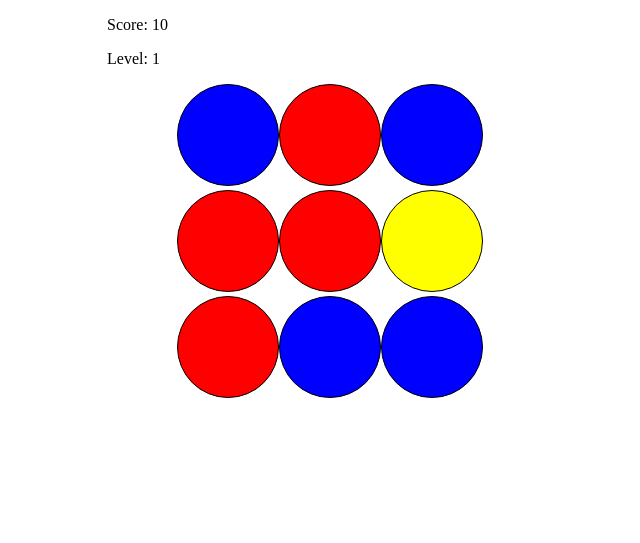
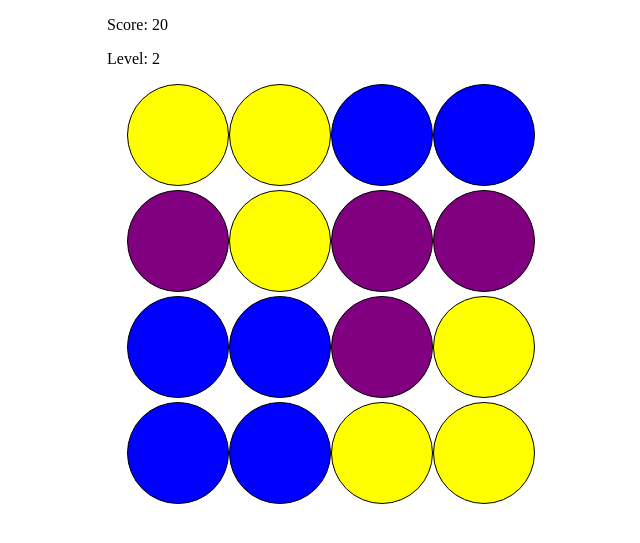
Before and after one commit to bedeviere/gem-match-game, a PHP site: page / in a window 1280 px wide. Shown: the top 543 px of the page, without its empty margins (308-948 px from the left). Run offline with PHP 8.4, Linux system fonts and the light colour scheme; some libraries are stand-ins or nearby versions.

Commit message:
4x4 grid almost working - doesn't drop columns down after removing rows

```diff
--- a/css/style.css
+++ b/css/style.css
@@ -34,6 +34,12 @@ ul li {
 .purple {
   background-color: purple;
 }
+.orange {
+  background-color: orange;
+}
+.black {
+  background-color: black;
+}
 .selected {
   border: 5px solid black;
 }
--- a/js/app.js
+++ b/js/app.js
@@ -5,7 +5,6 @@ game = {
     this.grid =[];
     this.choice = "";
 
-    console.log(this.currentLevel);
     if (this.currentLevel === 1){
       this.numCells = 9;
       this.colors = ["yellow","blue","red"];
@@ -19,10 +18,9 @@ game = {
       this.choice = this.colors[randCol];
       this.grid.push(this.colors[randCol]);
     }
-    console.log(this.grid);
   },
   init: function() {
-    this.currentLevel = 1;
+    this.currentLevel = 2;
     this.$levelDisplay = $('#level').text(this.currentLevel);
     $('#board').addClass("level"+this.currentLevel);
 
@@ -74,13 +72,22 @@ game = {
       this.b = e;
 
       // check valid selection
+      if (this.currentLevel === 1){
         if (this.bIndex === this.aIndex + 3 || this.bIndex === this.aIndex -3 || this.bIndex === this.aIndex-1 || this.bIndex === this.aIndex + 1)
-      // and move will result in row of 3
         {
           this.updateGridDisplay();
         }
         else {
           console.log("NO MOVE");
+        }
+      } else if (this.currentLevel === 2){
+        if (this.bIndex === this.aIndex + 4 || this.bIndex === this.aIndex -4 || this.bIndex === this.aIndex-1 || this.bIndex === this.aIndex + 1)
+        {
+          this.updateGridDisplay();
+        }
+        else {
+          console.log("NO MOVE");
+        }
       }
       this.clickCounter = 0;
     }
@@ -99,179 +106,402 @@ game = {
     this.row3 = this.grid.slice(6,9);
     this.checkRowsForWin();
   },
-  checkRowsForWin: function() {
-    var numRows= 0;
-    var numCols = 0;
-    var rowsToCheck = [];
-    var colors;
+  randCol: function(){
+    var colors = [];
 
     if (this.currentLevel === 1) {
-      this.row1 = this.grid.slice(0,3); // for use when re-running check
-      this.row2 = this.grid.slice(3,6);
-      this.row3 = this.grid.slice(6,9);
-      numRows = 3;
-      numCols = 2;
-      rowsToCheck = [this.row1,this.row2,this.row3];
       colors = ["yellow","blue","red"];
     } else if (this.currentLevel === 2){
+      colors = ["yellow","blue","red","purple"];
+    }
+
+    var randNum = [Math.floor(Math.random() * colors.length)];
+    var choice = colors[randNum];
+    return choice;
+  },
+  checkRowsForWin: function() {
+
+    // ---------------- START: LEVEL 1 - WORKING ----------------
+    // var numRows= 0;
+    // var numCols = 0;
+    // var rowsToCheck = [];
+    // var colors;
+    //
+    // if (this.currentLevel === 1) {
+    //   this.row1 = this.grid.slice(0,3); // for use when re-running check
+    //   this.row2 = this.grid.slice(3,6);
+    //   this.row3 = this.grid.slice(6,9);
+    //   numRows = 3;
+    //   numCols = 2;
+    //   rowsToCheck = [this.row1,this.row2,this.row3];
+    //   colors = ["yellow","blue","red"];
+    // } else if (this.currentLevel === 2){
+    //   this.row1 = this.grid.slice(0,4); // for use when re-running check
+    //   this.row2 = this.grid.slice(4,8);
+    //   this.row3 = this.grid.slice(8,12);
+    //   this.row4 = this.grid.slice(12,16);
+    //   numRows = 4;
+    //   numCols = 3;
+    //   rowsToCheck = [this.row1,this.row2,this.row3,this.row4];
+    //   colors = ["yellow","blue","red","purple"];
+    // }
+    // this.grid = []; // empty grid ready to re-build
+    // var paircount = 0;
+    // var self = this;
+    // var match = false;
+    // var cellsToFill = 0;
+    // this.newRow = [];
+    // var choice = "";
+    // game.reCheckRow = false;
+    // this.checkCols = true;
+    //
+    // rowsToCheck.forEach(function(currentRow, i){
+    //   paircount = 0;
+    //   // Check cols within row
+    //   for (var i = 0; i < numCols; i++){
+    //     if (currentRow[i] === currentRow[i+1]){
+    //       paircount++;
+    //     } else {
+    //       paircount=0;
+    //     }
+    //
+    //     // IF there is a match, update score and add new row
+    //     if (paircount === 2){
+    //       // Update score and scoreboard
+    //       game.score += 10;
+    //       game.$scoreBoard.text(game.score);
+    //
+    //       // set it to recheck rows
+    //       match = true;
+    //       game.reCheckRow = true; // Prevents infinite loop of checking
+    //
+    //       // Set number of new rows needed to be generated
+    //       cellsToFill = cellsToFill + 3;
+    //
+    //     } else if (paircount === 0 && i >=1 || paircount === 1 && i >=1){
+    //       self.grid.push(currentRow[0],currentRow[1],currentRow[2]);
+    //     }
+    //   }
+    // });
+    // // Add new row at start of array
+    // if (match) {
+    //
+    //   // Build array of random colors
+    //   for (var i=0;i< cellsToFill;i++){
+    //     var randCol = [Math.floor(Math.random() * colors.length)];
+    //     choice = colors[randCol];
+    //     this.newRow.push(colors[randCol]);
+    //   }
+    //
+    //   // Break apart new row array
+    //   self.a = this.newRow[0];
+    //   self.b = this.newRow[1];
+    //   self.c = this.newRow[2];
+    //   self.d = this.newRow[3];
+    //   self.e = this.newRow[4];
+    //   self.f = this.newRow[5];
+    //   self.g = this.newRow[6];
+    //   self.h = this.newRow[7];
+    //   self.i = this.newRow[8];
+    //   self.j = this.newRow[9];
+    //   self.k = this.newRow[10];
+    //   self.l = this.newRow[11];
+    //   self.m = this.newRow[12];
+    //   self.n = this.newRow[13];
+    //   self.o = this.newRow[14];
+    //   self.p = this.newRow[15];
+    //
+    //   if (this.currentLevel === 1){
+    //     if (cellsToFill === 6){
+    //       self.grid.splice(0,0,self.a,self.b,self.c,self.d,self.e,self.f);
+    //     }
+    //     else if (cellsToFill === 3){
+    //       self.grid.splice(0,0,self.a,self.b,self.c);
+    //     }
+    //   } else if (this.currentLevel === 2) {
+    //     console.log("lots of cells to fill");
+    //   }
+    //
+    //   game.reCheckCol = true;
+    // }
+    //
+    // // Update grid
+    // setTimeout(self.updateGrid.bind(self),1000);
+
+    // ---------------- END: LEVEL 1 - WORKING ----------------
+
+    // ---------------- START: LEVEL 2 - WORKING ----------------
+
+
     this.row1 = this.grid.slice(0,4); // for use when re-running check
     this.row2 = this.grid.slice(4,8);
     this.row3 = this.grid.slice(8,12);
     this.row4 = this.grid.slice(12,16);
-      numRows = 4;
-      numCols = 3;
-      rowsToCheck = [this.row1,this.row2,this.row3,this.row4];
-      colors = ["yellow","blue","red","purple"];
-    }
+    var numRows = 4;
+    var numCols = 3;
+    var rowsToCheck = [this.row1,this.row2,this.row3,this.row4];
+    // var colors = ["yellow","blue","red","purple"];
+
     this.grid = []; // empty grid ready to re-build
     var paircount = 0;
     var self = this;
     var match = false;
     var cellsToFill = 0;
     this.newRow = [];
-    var choice = "";
+    // var choice = "";
     game.reCheckRow = false;
     this.checkCols = true;
 
+
     rowsToCheck.forEach(function(currentRow, i){
       paircount = 0;
+      var a = "";
+      var b = "";
+      var c = "";
+      var d = "";
+
       // Check cols within row
       for (var i = 0; i < numCols; i++){
         if (currentRow[i] === currentRow[i+1]){
           paircount++;
-        } else {
-          paircount=0;
+
+          if (paircount === 3) {
+            game.score += 15;
+            // cellsToFill = 4;
+            match = true;
+            a = game.randCol();
+            b = game.randCol();
+            c = game.randCol();
+            d = game.randCol();
+            // self.grid.push("new1","new2","new3","new4");
+            self.grid.push(a,b,c,d);
+
           }
-
-        // IF there is a match, update score and add new row
-        if (paircount === 2){
-          // Update score and scoreboard
-          game.score += 10;
-          game.$scoreBoard.text(game.score);
-
-          // set it to recheck rows
+          else if (paircount === 2) {
             match = true;
             game.reCheckRow = true; // Prevents infinite loop of checking
 
-          // Set number of new rows needed to be generated
-          cellsToFill = cellsToFill + 3;
-
-        } else if (paircount === 0 && i >=1 || paircount === 1 && i >=1){
-          self.grid.push(currentRow[0],currentRow[1],currentRow[2]);
+            if (i === 2){
+              game.score += 10;
+              // cellsToFill = 3;
+              a = game.randCol();
+              b = game.randCol();
+              c = game.randCol();
+              self.grid.push(a,b,c);
+              // self.grid.push("new1","new2","new3");
             }
           }
-    });
-    // Add new row at start of array
-    if (match) {
-
-      // Build array of random colors
-      for (var i=0;i< cellsToFill;i++){
-        var randCol = [Math.floor(Math.random() * colors.length)];
-        choice = colors[randCol];
-        this.newRow.push(colors[randCol]);
+          else if (paircount === 1 && i ===2){
+            paircount = 0;
+            self.grid.push(currentRow[i],currentRow[i+1]);
           }
 
-      // Break apart new row array
-      self.a = this.newRow[0];
-      self.b = this.newRow[1];
-      self.c = this.newRow[2];
-      self.d = this.newRow[3];
-      self.e = this.newRow[4];
-      self.f = this.newRow[5];
-      self.g = this.newRow[6];
-      self.h = this.newRow[7];
-      self.i = this.newRow[8];
-      self.j = this.newRow[9];
-      self.k = this.newRow[10];
-      self.l = this.newRow[11];
-      self.m = this.newRow[12];
-      self.n = this.newRow[13];
-      self.o = this.newRow[14];
-      self.p = this.newRow[15];
-
-      if (this.currentLevel === 1){
-        if (cellsToFill === 6){
-          self.grid.splice(0,0,self.a,self.b,self.c,self.d,self.e,self.f);
         }
-        else if (cellsToFill === 3){
-          self.grid.splice(0,0,self.a,self.b,self.c);
+        else if (paircount === 1 && i === 2){
+          paircount = 0;
+          self.grid.push(currentRow[i-1],currentRow[i],currentRow[i+1]);
         }
-      } else if (this.currentLevel === 2) {
-        console.log("lots of cells to fill");
+        else if (paircount === 1 && i === 1){
+          paircount = 0;
+          self.grid.push(currentRow[i-1],currentRow[i]);
         }
-
-      game.reCheckCol = true;
+        else if (paircount === 2 && i === 2) {
+          game.score += 10;
+          cellsToFill = 3;
+          match = true;
+          if (currentRow[i] === currentRow[i+1]){
+            a = game.randCol();
+            b = game.randCol();
+            c = game.randCol();
+            self.grid.push(a,b,c);
+            // self.grid.push("new1","new2","new3");
+          } else {
+            a = game.randCol();
+            b = game.randCol();
+            c = game.randCol();
+            self.grid.push(a,b,c,currentRow[i+1]);
+            // self.grid.push("new1","new2","new3",currentRow[i+1]);
           }
+        }
+        else {
+          if (i === 2){
+            self.grid.push(currentRow[i],currentRow[i+1]);
+          } else {
+            paircount = 0;
+            self.grid.push(currentRow[i]);
+          }
+        }
+      }
+      if (match) {game.reCheckCol = true;}
+    });      // end row check
 
     // Update grid
     setTimeout(self.updateGrid.bind(self),1000);
+
+    // ---------------- END: LEVEL 2 - BROKEN ----------------
   },
   checkColsForWin: function(){
+    if (this.currentLevel === 1){
 
-    // After rows have been checked, time to check the colums for matches!
-    this.col1 = [this.grid[0],this.grid[3], this.grid[6]];
-    this.col2 = [this.grid[1],this.grid[4], this.grid[7]];
-    this.col3 = [this.grid[2],this.grid[5], this.grid[8]];
+      // ------------- START: Level 1 COLUMN check -------------
+      //   // After rows have been checked, time to check the colums for matches!
+      //   this.col1 = [this.grid[0],this.grid[3], this.grid[6]];
+      //   this.col2 = [this.grid[1],this.grid[4], this.grid[7]];
+      //   this.col3 = [this.grid[2],this.grid[5], this.grid[8]];
+      //
+      //   var numRows = 2;
+      //   var numCols = 3;
+      //   this.grid = [];
+      //   var colsToCheck = [this.col1,this.col2,this.col3];
+      //   var paircount = 0;
+      //   var cellsToFill = 0;
+      //   var self = this;
+      //   var gridTemp = [];
+      //   game.reCheckCol = false;
+      //   var newCol = [];
+      //   var colors = ["yellow","blue","red"];
+      //
+      //   colsToCheck.forEach(function(currentCol, i){
+      //     paircount = 0;
+      //     for (var i = 0; i < numRows; i++){
+      //       if (currentCol[i] === currentCol[i+1]){
+      //         paircount++;
+      //       } else {
+      //         paircount=0;
+      //       }
+      //
+      //       if (paircount === 2){
+      //
+      //         // Update score and scoreboard
+      //         game.score += 10;
+      //         game.$scoreBoard.text(game.score);
+      //
+      //         // set it to recheck cols
+      //         game.reCheckCol = true; // Prevents infinite loop of checking
+      //
+      //         // Set number of new cols needed to be generated
+      //         cellsToFill = 3;
+      //         for (var i=0;i< cellsToFill;i++){
+      //           var randCol = [Math.floor(Math.random() * colors.length)];
+      //           choice = colors[randCol];
+      //           newCol.push(colors[randCol]);
+      //         }
+      //         self.a = newCol[0];
+      //         self.b = newCol[1];
+      //         self.c = newCol[2];
+      //         gridTemp.push(self.a,self.b,self.c);
+      //
+      //         // Need to re-check the rows once the columns have been updated
+      //         game.reCheckRow = true;
+      //
+      //       }
+      //       else if (paircount === 0 && i >=1 || paircount === 1 && i >=1){
+      //         gridTemp.push(currentCol[0],currentCol[1],currentCol[2]);
+      //       }
+      //     }
+      //   });
+      //   self.grid = [gridTemp[0],gridTemp[3],gridTemp[6],gridTemp[1],gridTemp[4],gridTemp[7],gridTemp[2],gridTemp[5],gridTemp[8]];
+      //
+      //   game.checkCols = false;
+      //   setTimeout(this.updateGrid(),1000);
+      // ------------- END: Level 1 COLUMN check -------------
+      // ------------- START: Level 2 COLUMN check -------------
+    }
+    else if (this.currentLevel === 2){
+      this.col1 = [this.grid[0],this.grid[4], this.grid[8], this.grid[12]];
+      this.col2 = [this.grid[1],this.grid[5], this.grid[9], this.grid[13]];
+      this.col3 = [this.grid[2],this.grid[6], this.grid[10], this.grid[14]];
+      this.col4 = [this.grid[3],this.grid[7], this.grid[11], this.grid[15]];
 
-    var numRows = 2;
-    var numCols = 3;
+      var numRows = 3;
+      var numCols = 4;
       this.grid = [];
-    var colsToCheck = [this.col1,this.col2,this.col3];
+      var colsToCheck = [this.col1,this.col2,this.col3, this.col4];
       var paircount = 0;
       var cellsToFill = 0;
       var self = this;
       var gridTemp = [];
       game.reCheckCol = false;
       var newCol = [];
-    var colors = ["yellow","blue","red"];
+      var match = false;
+      // var colors = ["yellow","blue","red"];
 
       colsToCheck.forEach(function(currentCol, i){
         paircount = 0;
         for (var i = 0; i < numRows; i++){
           if (currentCol[i] === currentCol[i+1]){
             paircount++;
-        } else {
-          paircount=0;
           }
 
-        if (paircount === 2){
+          if (i === 2){
+            if (paircount === 3){
+              // add 4 new tiles
+              a = game.randCol();
+              b = game.randCol();
+              c = game.randCol();
+              d = game.randCol();
+              gridTemp.push(a,b,c,d);
+              // gridTemp.push("orange","black","orange","black");
+              // Update score and scoreboard
 
+              match = true;
+              game.score += 15;
+              game.reCheckCol = true; // Prevents infinite loop of checking
+            }
+            else if (paircount === 2){
               // Update score and scoreboard
+              if (currentCol[i] !== currentCol[i-1]){
+                gridTemp.push(currentCol[i-2],currentCol[i-1],currentCol[i-0],currentCol[i+1]);
+              } else if (currentCol[i] === currentCol[i+1]){
+                a = game.randCol();
+                b = game.randCol();
+                c = game.randCol();
+                console.log("a: "+a, "b: "+b,"c: "+c);
+                gridTemp.push(a,b,c,currentCol[i-2]);
+                // gridTemp.push("orange","black","orange",currentCol[i-2]);
+              } else {
+                a = game.randCol();
+                b = game.randCol();
+                c = game.randCol();
+                console.log("a: "+a, "b: "+b,"c: "+c);
+                gridTemp.push(a,b,c,currentCol[i+1]);
+                // gridTemp.push("orange","black","orange",currentCol[i+1]);
+              }
+
+              match = true;
               game.score += 10;
-          game.$scoreBoard.text(game.score);
-
-          // set it to recheck cols
               game.reCheckCol = true; // Prevents infinite loop of checking
-
-          // Set number of new cols needed to be generated
-          cellsToFill = 3;
-          for (var i=0;i< cellsToFill;i++){
-            var randCol = [Math.floor(Math.random() * colors.length)];
-            choice = colors[randCol];
-            newCol.push(colors[randCol]);
             }
-          self.a = newCol[0];
-          self.b = newCol[1];
-          self.c = newCol[2];
-          gridTemp.push(self.a,self.b,self.c);
-
-          // Need to re-check the rows once the columns have been updated
-          game.reCheckRow = true;
-
+            else if (paircount === 1){
+              gridTemp.push(currentCol[i-2],currentCol[i-1],currentCol[i],currentCol[i+1]);
             }
-        else if (paircount === 0 && i >=1 || paircount === 1 && i >=1){
-          gridTemp.push(currentCol[0],currentCol[1],currentCol[2]);
+            else if (paircount === 0){
+              gridTemp.push(currentCol[i-2],currentCol[i-1],currentCol[i],currentCol[i+1]);
+            }
           }
         }
 
       });
-    self.grid = [gridTemp[0],gridTemp[3],gridTemp[6],gridTemp[1],gridTemp[4],gridTemp[7],gridTemp[2],gridTemp[5],gridTemp[8]];
+      if (match === true) {
+        game.reCheckCol = true;
+        game.$scoreBoard.text(game.score);
+      }
+
+      // console.log("Temp Grid: "+gridTemp);
+      self.grid = [gridTemp[0],gridTemp[4],gridTemp[8],gridTemp[12],gridTemp[1],gridTemp[5],gridTemp[9],gridTemp[13],gridTemp[2],gridTemp[6],gridTemp[10],gridTemp[14],gridTemp[3],gridTemp[7],gridTemp[11],gridTemp[15]];
 
       game.checkCols = false;
       setTimeout(this.updateGrid(),1000);
+    }
+    // ------------- END: Level 2 COLUMN check -------------
+
   },
   updateGrid: function(){
     var self = this;
+
+    // --------------- START: LEVEL 1 -----------
+    if (this.currentLevel === 1){
+      // var self = this;
 
       $.each($('li'), function(i, li){
         $(li).removeClass("red blue yellow").addClass(self.grid[i]);
@@ -284,6 +514,26 @@ game = {
         this.checkColsForWin();
       }
     }
+    // --------------- END: LEVEL 1 -----------
+
+    // --------------- START: LEVEL 2 -----------
+    else if (this.currentLevel === 2){
+      // var self = this;
+      // console.log("Grid to build: "+self.grid);
+      $.each($('li'), function(i, li){
+        $(li).removeClass("red blue yellow purple").addClass(self.grid[i]);
+      });
+
+      // if new grid doesn't match original grid, check again for match
+      if (game.reCheckRow === true) {
+        this.checkRowsForWin();
+      } else if (this.checkCols === true) {
+        this.checkColsForWin();
+      }
+    }
+
+    // --------------- END: LEVEL 2 -----------
+  }
 };
 
 $(function(){
```
Lines whose indentation alone changed are shown as unchanged.
